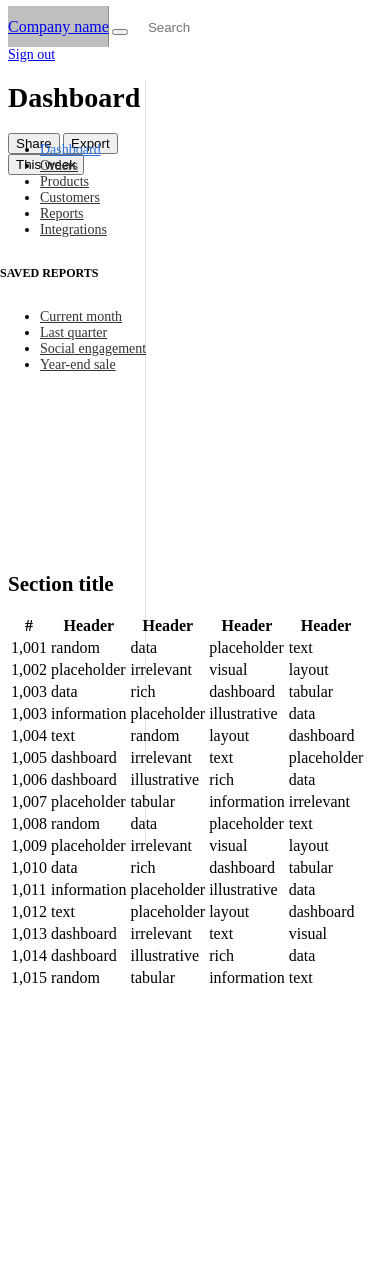
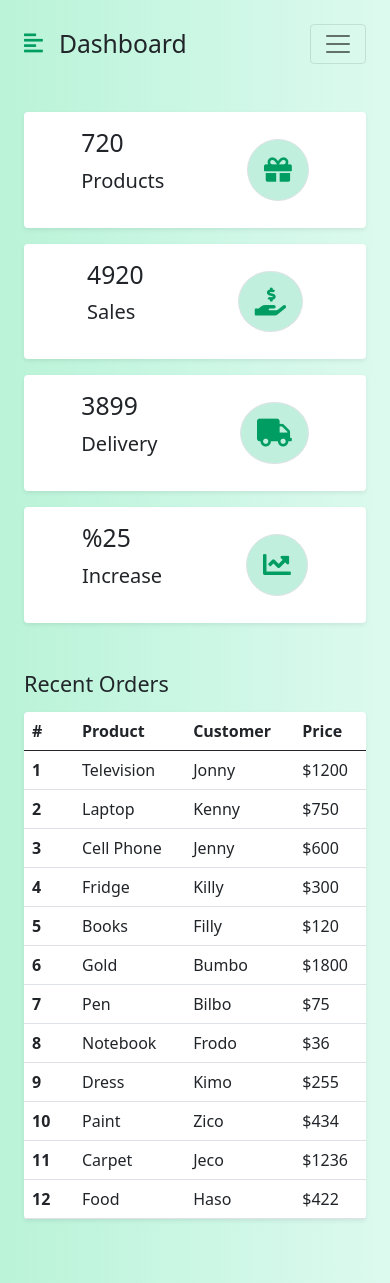
Before and after one commit to yhs2/733FinalProject-, a Django app: page / in a window 390 px wide; the page is wider, and only the part inside the window is pictured. Before the commit the page ends 986 px from the top of that part, so only its background shows below. Run offline with Django 4.2, Linux system fonts and the light colour scheme.

Commit message:
Change UI

```diff
--- a/flightPricePredict/flightPricePredict/static/css/dashboard.css
+++ b/flightPricePredict/flightPricePredict/static/css/dashboard.css
@@ -1,100 +1,95 @@
-body {
-  font-size: .875rem;
+:root {
+  --main-bg-color: #009d63;
+  --main-text-color: #009d63;
+  --second-text-color: #bbbec5;
+  --second-bg-color: #c1efde;
 }
 
-.feather {
-  width: 16px;
-  height: 16px;
-  vertical-align: text-bottom;
+.primary-text {
+  color: var(--main-text-color);
 }
 
-/*
- * Sidebar
- */
-
-.sidebar {
-  position: fixed;
-  top: 0;
-  /* rtl:raw:
-  right: 0;
-  */
-  bottom: 0;
-  /* rtl:remove */
-  left: 0;
-  z-index: 100; /* Behind the navbar */
-  padding: 48px 0 0; /* Height of navbar */
-  box-shadow: inset -1px 0 0 rgba(0, 0, 0, .1);
+.second-text {
+  color: var(--second-text-color);
 }
 
-@media (max-width: 767.98px) {
-  .sidebar {
-    top: 5rem;
+.primary-bg {
+  background-color: var(--main-bg-color);
+}
+
+.secondary-bg {
+  background-color: var(--second-bg-color);
+}
+
+.rounded-full {
+  border-radius: 100%;
+}
+
+#wrapper {
+  overflow-x: hidden;
+  background-image: linear-gradient(
+    to right,
+    #baf3d7,
+    #c2f5de,
+    #cbf7e4,
+    #d4f8ea,
+    #ddfaef
+  );
+}
+
+#sidebar-wrapper {
+  min-height: 100vh;
+  margin-left: -15rem;
+  -webkit-transition: margin 0.25s ease-out;
+  -moz-transition: margin 0.25s ease-out;
+  -o-transition: margin 0.25s ease-out;
+  transition: margin 0.25s ease-out;
+}
+
+#sidebar-wrapper .sidebar-heading {
+  padding: 0.875rem 1.25rem;
+  font-size: 1.2rem;
+}
+
+#sidebar-wrapper .list-group {
+  width: 15rem;
+}
+
+#page-content-wrapper {
+  min-width: 100vw;
+}
+
+#wrapper.toggled #sidebar-wrapper {
+  margin-left: 0;
+}
+
+#menu-toggle {
+  cursor: pointer;
+}
+
+.list-group-item {
+  border: none;
+  padding: 20px 30px;
+}
+
+.list-group-item.active {
+  background-color: transparent;
+  color: var(--main-text-color);
+  font-weight: bold;
+  border: none;
+}
+
+@media (min-width: 768px) {
+  #sidebar-wrapper {
+    margin-left: 0;
+  }
+
+  #page-content-wrapper {
+    min-width: 0;
+    width: 100%;
+  }
+
+  #wrapper.toggled #sidebar-wrapper {
+    margin-left: -15rem;
   }
 }
-
-.sidebar-sticky {
-  position: relative;
-  top: 0;
-  height: calc(100vh - 48px);
-  padding-top: .5rem;
-  overflow-x: hidden;
-  overflow-y: auto; /* Scrollable contents if viewport is shorter than content. */
-}
-
-.sidebar .nav-link {
-  font-weight: 500;
-  color: #333;
-}
-
-.sidebar .nav-link .feather {
-  margin-right: 4px;
-  color: #727272;
-}
-
-.sidebar .nav-link.active {
-  color: #2470dc;
-}
-
-.sidebar .nav-link:hover .feather,
-.sidebar .nav-link.active .feather {
-  color: inherit;
-}
-
-.sidebar-heading {
-  font-size: .75rem;
-  text-transform: uppercase;
-}
-
-/*
- * Navbar
- */
-
-.navbar-brand {
-  padding-top: .75rem;
-  padding-bottom: .75rem;
-  font-size: 1rem;
-  background-color: rgba(0, 0, 0, .25);
-  box-shadow: inset -1px 0 0 rgba(0, 0, 0, .25);
-}
-
-.navbar .navbar-toggler {
-  top: .25rem;
-  right: 1rem;
-}
-
-.navbar .form-control {
-  padding: .75rem 1rem;
-  border-width: 0;
-  border-radius: 0;
-}
-
-.form-control-dark {
-  color: #fff;
-  background-color: rgba(255, 255, 255, .1);
-  border-color: rgba(255, 255, 255, .1);
-}
-
-.form-control-dark:focus {
-  border-color: transparent;
-  box-shadow: 0 0 0 3px rgba(255, 255, 255, .25);
-}
--- a/flightPricePredict/templates/base.html
+++ b/flightPricePredict/templates/base.html
@@ -3,6 +3,7 @@
   <head>
         <meta charset="utf-8">
         <meta name="viewport" content="width=device-width, initial-scale=1">
+        <meta http-equiv="X-UA-Compatible" content="IE=edge" />
         <meta name="description" content="">
         <meta name="author" content="Mark Otto, Jacob Thornton, and Bootstrap contributors">
         <meta name="generator" content="Hugo 0.88.1">
@@ -11,257 +12,221 @@
 
 
     <!-- Bootstrap core CSS -->
-
-    <link href="{% static 'css/bootstrap.min.css'%}" rel="stylesheet">
+      <link href="https://cdn.jsdelivr.net/npm/bootstrap@5.0.0-beta3/dist/css/bootstrap.min.css" rel="stylesheet" />
+      <link rel="stylesheet" href="https://cdnjs.cloudflare.com/ajax/libs/font-awesome/5.15.3/css/all.min.css" />
+<!--    <link href="{% static 'css/bootstrap.min.css'%}" rel="stylesheet">-->
       <link href="{% static 'css/main.css'%}" rel="stylesheet">
     <!-- Custom styles for this template -->
       <link href="{% static 'css/dashboard.css'%}" rel="stylesheet">
   </head>
   <body>
+    <div class="d-flex" id="wrapper">
+        <!-- Sidebar -->
+        <div class="bg-white" id="sidebar-wrapper">
+            <div class="sidebar-heading text-center py-4 primary-text fs-4 fw-bold text-uppercase border-bottom"><i
+                    class="fas fa-user-secret me-2"></i>Codersbite</div>
+            <div class="list-group list-group-flush my-3">
+                <a href="#" class="list-group-item list-group-item-action bg-transparent second-text active"><i
+                        class="fas fa-tachometer-alt me-2"></i>Dashboard</a>
+                <a href="#" class="list-group-item list-group-item-action bg-transparent second-text fw-bold"><i
+                        class="fas fa-project-diagram me-2"></i>Projects</a>
+                <a href="#" class="list-group-item list-group-item-action bg-transparent second-text fw-bold"><i
+                        class="fas fa-chart-line me-2"></i>Analytics</a>
+                <a href="#" class="list-group-item list-group-item-action bg-transparent second-text fw-bold"><i
+                        class="fas fa-paperclip me-2"></i>Reports</a>
+                <a href="#" class="list-group-item list-group-item-action bg-transparent second-text fw-bold"><i
+                        class="fas fa-shopping-cart me-2"></i>Store Mng</a>
+                <a href="#" class="list-group-item list-group-item-action bg-transparent second-text fw-bold"><i
+                        class="fas fa-gift me-2"></i>Products</a>
+                <a href="#" class="list-group-item list-group-item-action bg-transparent second-text fw-bold"><i
+                        class="fas fa-comment-dots me-2"></i>Chat</a>
+                <a href="#" class="list-group-item list-group-item-action bg-transparent second-text fw-bold"><i
+                        class="fas fa-map-marker-alt me-2"></i>Outlet</a>
+                <a href="#" class="list-group-item list-group-item-action bg-transparent text-danger fw-bold"><i
+                        class="fas fa-power-off me-2"></i>Logout</a>
+            </div>
+        </div>
+        <!-- /#sidebar-wrapper -->
 
-<header class="navbar navbar-dark sticky-top bg-dark flex-md-nowrap p-0 shadow">
-  <a class="navbar-brand col-md-3 col-lg-2 me-0 px-3" href="#">Company name</a>
-  <button class="navbar-toggler position-absolute d-md-none collapsed" type="button" data-bs-toggle="collapse" data-bs-target="#sidebarMenu" aria-controls="sidebarMenu" aria-expanded="false" aria-label="Toggle navigation">
+        <!-- Page Content -->
+        <div id="page-content-wrapper">
+            <nav class="navbar navbar-expand-lg navbar-light bg-transparent py-4 px-4">
+                <div class="d-flex align-items-center">
+                    <i class="fas fa-align-left primary-text fs-4 me-3" id="menu-toggle"></i>
+                    <h2 class="fs-2 m-0">Dashboard</h2>
+                </div>
+
+                <button class="navbar-toggler" type="button" data-bs-toggle="collapse"
+                    data-bs-target="#navbarSupportedContent" aria-controls="navbarSupportedContent"
+                    aria-expanded="false" aria-label="Toggle navigation">
                     <span class="navbar-toggler-icon"></span>
                 </button>
-  <input class="form-control form-control-dark w-100" type="text" placeholder="Search" aria-label="Search">
-  <div class="navbar-nav">
-    <div class="nav-item text-nowrap">
-      <a class="nav-link px-3" href="#">Sign out</a>
-    </div>
-  </div>
-</header>
 
-<div class="container-fluid">
-  <div class="row">
-    <nav id="sidebarMenu" class="col-md-3 col-lg-2 d-md-block bg-light sidebar collapse">
-      <div class="position-sticky pt-3 nima">
-        <ul class="nav flex-column">
-          <li class="nav-item">
-            <a class="nav-link active" aria-current="page" href="#">
-              <span data-feather="home"></span>
-              Dashboard
+                <div class="collapse navbar-collapse" id="navbarSupportedContent">
+                    <ul class="navbar-nav ms-auto mb-2 mb-lg-0">
+                        <li class="nav-item dropdown">
+                            <a class="nav-link dropdown-toggle second-text fw-bold" href="#" id="navbarDropdown"
+                                role="button" data-bs-toggle="dropdown" aria-expanded="false">
+                                <i class="fas fa-user me-2"></i>John Doe
                             </a>
-          </li>
-          <li class="nav-item">
-            <a class="nav-link" href="#">
-              <span data-feather="file"></span>
-              Orders
-            </a>
-          </li>
-          <li class="nav-item">
-            <a class="nav-link" href="#">
-              <span data-feather="shopping-cart"></span>
-              Products
-            </a>
-          </li>
-          <li class="nav-item">
-            <a class="nav-link" href="#">
-              <span data-feather="users"></span>
-              Customers
-            </a>
-          </li>
-          <li class="nav-item">
-            <a class="nav-link" href="#">
-              <span data-feather="bar-chart-2"></span>
-              Reports
-            </a>
-          </li>
-          <li class="nav-item">
-            <a class="nav-link" href="#">
-              <span data-feather="layers"></span>
-              Integrations
-            </a>
-          </li>
+                            <ul class="dropdown-menu" aria-labelledby="navbarDropdown">
+                                <li><a class="dropdown-item" href="#">Profile</a></li>
+                                <li><a class="dropdown-item" href="#">Settings</a></li>
+                                <li><a class="dropdown-item" href="#">Logout</a></li>
                             </ul>
-
-        <h6 class="sidebar-heading d-flex justify-content-between align-items-center px-3 mt-4 mb-1 text-muted">
-          <span>Saved reports</span>
-          <a class="link-secondary" href="#" aria-label="Add a new report">
-            <span data-feather="plus-circle"></span>
-          </a>
-        </h6>
-        <ul class="nav flex-column mb-2">
-          <li class="nav-item">
-            <a class="nav-link" href="#">
-              <span data-feather="file-text"></span>
-              Current month
-            </a>
-          </li>
-          <li class="nav-item">
-            <a class="nav-link" href="#">
-              <span data-feather="file-text"></span>
-              Last quarter
-            </a>
-          </li>
-          <li class="nav-item">
-            <a class="nav-link" href="#">
-              <span data-feather="file-text"></span>
-              Social engagement
-            </a>
-          </li>
-          <li class="nav-item">
-            <a class="nav-link" href="#">
-              <span data-feather="file-text"></span>
-              Year-end sale
-            </a>
                         </li>
                     </ul>
                 </div>
             </nav>
 
-    <main class="col-md-9 ms-sm-auto col-lg-10 px-md-4">
-      <div class="d-flex justify-content-between flex-wrap flex-md-nowrap align-items-center pt-3 pb-2 mb-3 border-bottom">
-        <h1 class="h2">Dashboard</h1>
-        <div class="btn-toolbar mb-2 mb-md-0">
-          <div class="btn-group me-2">
-            <button type="button" class="btn btn-sm btn-outline-secondary">Share</button>
-            <button type="button" class="btn btn-sm btn-outline-secondary">Export</button>
+            <div class="container-fluid px-4">
+                <div class="row g-3 my-2">
+                    <div class="col-md-3">
+                        <div class="p-3 bg-white shadow-sm d-flex justify-content-around align-items-center rounded">
+                            <div>
+                                <h3 class="fs-2">720</h3>
+                                <p class="fs-5">Products</p>
                             </div>
-          <button type="button" class="btn btn-sm btn-outline-secondary dropdown-toggle">
-            <span data-feather="calendar"></span>
-            This week
-          </button>
+                            <i class="fas fa-gift fs-1 primary-text border rounded-full secondary-bg p-3"></i>
                         </div>
                     </div>
 
-      <canvas class="my-4 w-100" id="myChart" width="900" height="380"></canvas>
+                    <div class="col-md-3">
+                        <div class="p-3 bg-white shadow-sm d-flex justify-content-around align-items-center rounded">
+                            <div>
+                                <h3 class="fs-2">4920</h3>
+                                <p class="fs-5">Sales</p>
+                            </div>
+                            <i
+                                class="fas fa-hand-holding-usd fs-1 primary-text border rounded-full secondary-bg p-3"></i>
+                        </div>
+                    </div>
 
-      <h2>Section title</h2>
-      <div class="table-responsive">
-        <table class="table table-striped table-sm">
+                    <div class="col-md-3">
+                        <div class="p-3 bg-white shadow-sm d-flex justify-content-around align-items-center rounded">
+                            <div>
+                                <h3 class="fs-2">3899</h3>
+                                <p class="fs-5">Delivery</p>
+                            </div>
+                            <i class="fas fa-truck fs-1 primary-text border rounded-full secondary-bg p-3"></i>
+                        </div>
+                    </div>
+
+                    <div class="col-md-3">
+                        <div class="p-3 bg-white shadow-sm d-flex justify-content-around align-items-center rounded">
+                            <div>
+                                <h3 class="fs-2">%25</h3>
+                                <p class="fs-5">Increase</p>
+                            </div>
+                            <i class="fas fa-chart-line fs-1 primary-text border rounded-full secondary-bg p-3"></i>
+                        </div>
+                    </div>
+                </div>
+
+                <div class="row my-5">
+                    <h3 class="fs-4 mb-3">Recent Orders</h3>
+                    <div class="col">
+                        <table class="table bg-white rounded shadow-sm  table-hover">
                             <thead>
                                 <tr>
-              <th scope="col">#</th>
-              <th scope="col">Header</th>
-              <th scope="col">Header</th>
-              <th scope="col">Header</th>
-              <th scope="col">Header</th>
+                                    <th scope="col" width="50">#</th>
+                                    <th scope="col">Product</th>
+                                    <th scope="col">Customer</th>
+                                    <th scope="col">Price</th>
                                 </tr>
                             </thead>
                             <tbody>
                                 <tr>
-              <td>1,001</td>
-              <td>random</td>
-              <td>data</td>
-              <td>placeholder</td>
-              <td>text</td>
+                                    <th scope="row">1</th>
+                                    <td>Television</td>
+                                    <td>Jonny</td>
+                                    <td>$1200</td>
                                 </tr>
                                 <tr>
-              <td>1,002</td>
-              <td>placeholder</td>
-              <td>irrelevant</td>
-              <td>visual</td>
-              <td>layout</td>
+                                    <th scope="row">2</th>
+                                    <td>Laptop</td>
+                                    <td>Kenny</td>
+                                    <td>$750</td>
                                 </tr>
                                 <tr>
-              <td>1,003</td>
-              <td>data</td>
-              <td>rich</td>
-              <td>dashboard</td>
-              <td>tabular</td>
+                                    <th scope="row">3</th>
+                                    <td>Cell Phone</td>
+                                    <td>Jenny</td>
+                                    <td>$600</td>
                                 </tr>
                                 <tr>
-              <td>1,003</td>
-              <td>information</td>
-              <td>placeholder</td>
-              <td>illustrative</td>
-              <td>data</td>
+                                    <th scope="row">4</th>
+                                    <td>Fridge</td>
+                                    <td>Killy</td>
+                                    <td>$300</td>
                                 </tr>
                                 <tr>
-              <td>1,004</td>
-              <td>text</td>
-              <td>random</td>
-              <td>layout</td>
-              <td>dashboard</td>
+                                    <th scope="row">5</th>
+                                    <td>Books</td>
+                                    <td>Filly</td>
+                                    <td>$120</td>
                                 </tr>
                                 <tr>
-              <td>1,005</td>
-              <td>dashboard</td>
-              <td>irrelevant</td>
-              <td>text</td>
-              <td>placeholder</td>
+                                    <th scope="row">6</th>
+                                    <td>Gold</td>
+                                    <td>Bumbo</td>
+                                    <td>$1800</td>
                                 </tr>
                                 <tr>
-              <td>1,006</td>
-              <td>dashboard</td>
-              <td>illustrative</td>
-              <td>rich</td>
-              <td>data</td>
+                                    <th scope="row">7</th>
+                                    <td>Pen</td>
+                                    <td>Bilbo</td>
+                                    <td>$75</td>
                                 </tr>
                                 <tr>
-              <td>1,007</td>
-              <td>placeholder</td>
-              <td>tabular</td>
-              <td>information</td>
-              <td>irrelevant</td>
+                                    <th scope="row">8</th>
+                                    <td>Notebook</td>
+                                    <td>Frodo</td>
+                                    <td>$36</td>
                                 </tr>
                                 <tr>
-              <td>1,008</td>
-              <td>random</td>
-              <td>data</td>
-              <td>placeholder</td>
-              <td>text</td>
+                                    <th scope="row">9</th>
+                                    <td>Dress</td>
+                                    <td>Kimo</td>
+                                    <td>$255</td>
                                 </tr>
                                 <tr>
-              <td>1,009</td>
-              <td>placeholder</td>
-              <td>irrelevant</td>
-              <td>visual</td>
-              <td>layout</td>
+                                    <th scope="row">10</th>
+                                    <td>Paint</td>
+                                    <td>Zico</td>
+                                    <td>$434</td>
                                 </tr>
                                 <tr>
-              <td>1,010</td>
-              <td>data</td>
-              <td>rich</td>
-              <td>dashboard</td>
-              <td>tabular</td>
+                                    <th scope="row">11</th>
+                                    <td>Carpet</td>
+                                    <td>Jeco</td>
+                                    <td>$1236</td>
                                 </tr>
                                 <tr>
-              <td>1,011</td>
-              <td>information</td>
-              <td>placeholder</td>
-              <td>illustrative</td>
-              <td>data</td>
-            </tr>
-            <tr>
-              <td>1,012</td>
-              <td>text</td>
-              <td>placeholder</td>
-              <td>layout</td>
-              <td>dashboard</td>
-            </tr>
-            <tr>
-              <td>1,013</td>
-              <td>dashboard</td>
-              <td>irrelevant</td>
-              <td>text</td>
-              <td>visual</td>
-            </tr>
-            <tr>
-              <td>1,014</td>
-              <td>dashboard</td>
-              <td>illustrative</td>
-              <td>rich</td>
-              <td>data</td>
-            </tr>
-            <tr>
-              <td>1,015</td>
-              <td>random</td>
-              <td>tabular</td>
-              <td>information</td>
-              <td>text</td>
+                                    <th scope="row">12</th>
+                                    <td>Food</td>
+                                    <td>Haso</td>
+                                    <td>$422</td>
                                 </tr>
                             </tbody>
                         </table>
                     </div>
-    </main>
+                </div>
+
             </div>
         </div>
+    </div>
+    <!-- /#page-content-wrapper -->
+    </div>
 
+    <script src="https://cdn.jsdelivr.net/npm/bootstrap@5.0.0-beta3/dist/js/bootstrap.bundle.min.js"></script>
+    <script>
+        var el = document.getElementById("wrapper");
+        var toggleButton = document.getElementById("menu-toggle");
 
-
-      <script src="{% static 'js/main.js'%}"></script>
-      <script src="https://cdn.jsdelivr.net/npm/feather-icons@4.28.0/dist/feather.min.js" integrity="sha384-uO3SXW5IuS1ZpFPKugNNWqTZRRglnUJK6UAZ/gxOX80nxEkN9NcGZTftn6RzhGWE" crossorigin="anonymous"></script><script src="https://cdn.jsdelivr.net/npm/chart.js@2.9.4/dist/Chart.min.js" integrity="sha384-zNy6FEbO50N+Cg5wap8IKA4M/ZnLJgzc6w2NqACZaK0u0FXfOWRRJOnQtpZun8ha" crossorigin="anonymous"></script>
+        toggleButton.onclick = function () {
+            el.classList.toggle("toggled");
+        };
+    </script>
 </body>
 </html>
```
Lines whose indentation alone changed are shown as unchanged.
